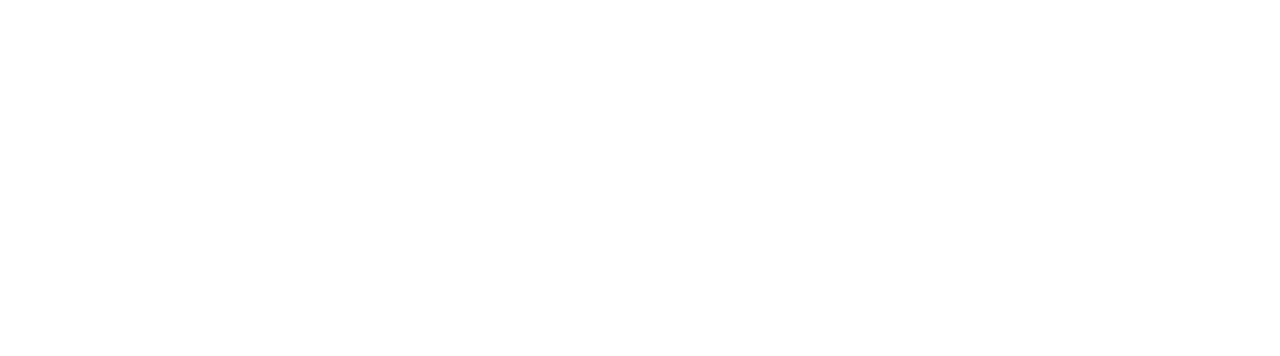
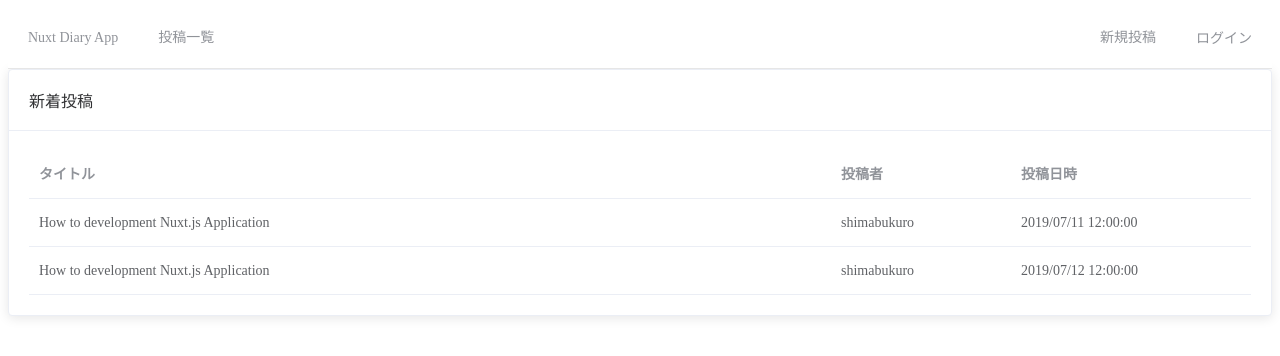
Before and after one commit to shimabukuromeg/nuxt-blog-service1, a Nuxt app: page /posts in a window 1280 px wide. Before the commit this address had no page. Shown: the top 356 px of the page. Built offline with nearby package versions, Linux system fonts and the light colour scheme.

Commit message:
[update] SECTION-028 ユーザーインターフェースの構築

```diff
--- /dev/null
+++ b/app/assets/common.css
@@ -0,0 +1,51 @@
+html {
+  font-size: 16px;
+  word-spacing: 1px;
+  -ms-text-size-adjust: 100%;
+  -webkit-text-size-adjust: 100%;
+  -moz-osx-font-smoothing: grayscale;
+  -webkit-font-smoothing: antialiased;
+  box-sizing: border-box;
+}
+
+*, *:before, *:after {
+  box-sizing: border-box;
+  margin: 0;
+}
+
+.wrapper {
+  background: #FAFAFA;
+  width: 100%;
+  min-height: calc(100vh - 61px);
+}
+
+.el-card {
+  flex: 1;
+}
+
+.container:not(.__nuxt-error-page) {
+  width: 96%;
+  max-width: 980px;
+  padding: 30px 0;
+  margin: 0 auto;
+  min-height: calc(100vh - 61px);
+  display: flex;
+  justify-content: center;
+  align-items: flex-start;
+}
+
+.text-left {
+  text-align: left;
+}
+
+.text-center {
+  text-align: center;
+}
+
+.text-right {
+  text-align: right;
+}
+
+p {
+  margin: 16px 0;
+}
--- /dev/null
+++ b/app/components/TheHeader.vue
@@ -0,0 +1,19 @@
+<template>
+  <el-menu mode="horizontal" :router="true">
+    <el-menu-item index="1" style="pointer-events:none;">
+      Nuxt Diary App
+    </el-menu-item>
+    <el-menu-item index="2" :route="{ path: '/posts/' }">
+      投稿一覧
+    </el-menu-item>
+
+    <no-ssr>
+      <el-menu-item index="4" style="float: right;" :route="{ path: '/' }">
+        <span>ログイン</span>
+      </el-menu-item>
+    </no-ssr>
+    <el-menu-item index="5" style="float: right" :route="{ path: '/posts/new' }">
+      新規投稿
+    </el-menu-item>
+  </el-menu>
+</template>
--- a/app/layouts/default.vue
+++ b/app/layouts/default.vue
@@ -1,55 +1,18 @@
 <template>
   <div>
-    <nuxt />
+    <TheHeader />
+    <div class="wrapper">
+      <nuxt class="container" />
+    </div>
   </div>
 </template>
 
-<style>
-html {
-  font-family: 'Source Sans Pro', -apple-system, BlinkMacSystemFont, 'Segoe UI',
-    Roboto, 'Helvetica Neue', Arial, sans-serif;
-  font-size: 16px;
-  word-spacing: 1px;
-  -ms-text-size-adjust: 100%;
-  -webkit-text-size-adjust: 100%;
-  -moz-osx-font-smoothing: grayscale;
-  -webkit-font-smoothing: antialiased;
-  box-sizing: border-box;
-}
+<script>
+  import TheHeader from '~/components/TheHeader.vue'
 
-*,
-*:before,
-*:after {
-  box-sizing: border-box;
-  margin: 0;
-}
-
-.button--green {
-  display: inline-block;
-  border-radius: 4px;
-  border: 1px solid #3b8070;
-  color: #3b8070;
-  text-decoration: none;
-  padding: 10px 30px;
-}
-
-.button--green:hover {
-  color: #fff;
-  background-color: #3b8070;
-}
-
-.button--grey {
-  display: inline-block;
-  border-radius: 4px;
-  border: 1px solid #35495e;
-  color: #35495e;
-  text-decoration: none;
-  padding: 10px 30px;
-  margin-left: 15px;
-}
-
-.button--grey:hover {
-  color: #fff;
-  background-color: #35495e;
-}
-</style>
+  export default {
+    components: {
+      TheHeader
+    }
+  }
+</script>
--- a/app/pages/index.vue
+++ b/app/pages/index.vue
@@ -1,68 +1,45 @@
 <template>
   <section class="container">
-    <div>
-      <logo />
-      <h1 class="title">
-        nuxt-blog-service1
-      </h1>
-      <h2 class="subtitle">
-        My sensational Nuxt.js project
-      </h2>
-      <div class="links">
-        <a
-          href="https://nuxtjs.org/"
-          target="_blank"
-          class="button--green"
-        >Documentation</a>
-        <a
-          href="https://github.com/nuxt/nuxt.js"
-          target="_blank"
-          class="button--grey"
-        >GitHub</a>
+    <el-card style="flex: 1">
+      <div slot="header" class="clearfix">
+        <span>ログイン</span>
       </div>
-    </div>
+      <form>
+        <div class="form-content">
+          <span>ユーザー ID</span>
+          <el-input placeholder="" v-model="formData.id" />
+        </div>
+        <div class="form-content">
+          <el-checkbox v-model="isCreateMode">アカウントを作成する</el-checkbox>
+        </div>
+        <div class="text-right">
+          <el-button type="primary">{{buttonText}}</el-button>
+        </div>
+      </form>
+    </el-card>
   </section>
 </template>
 
 <script>
-import Logo from '~/components/Logo.vue'
-
-export default {
-  components: {
-    Logo
+  export default {
+    asyncData() {
+      return {
+        isCreateMode: false,
+        formData: {
+          id: ''
+        }
+      }
+    },
+    computed: {
+      buttonText() {
+        return this.isCreateMode ? '新規登録' : 'ログイン'
+      }
+    }
   }
-}
 </script>
 
-<style>
-.container {
-  margin: 0 auto;
-  min-height: 100vh;
-  display: flex;
-  justify-content: center;
-  align-items: center;
-  text-align: center;
-}
-
-.title {
-  font-family: 'Quicksand', 'Source Sans Pro', -apple-system, BlinkMacSystemFont,
-    'Segoe UI', Roboto, 'Helvetica Neue', Arial, sans-serif;
-  display: block;
-  font-weight: 300;
-  font-size: 100px;
-  color: #35495e;
-  letter-spacing: 1px;
-}
-
-.subtitle {
-  font-weight: 300;
-  font-size: 42px;
-  color: #526488;
-  word-spacing: 5px;
-  padding-bottom: 15px;
-}
-
-.links {
-  padding-top: 15px;
-}
+<style scoped>
+  .form-content {
+    margin: 16px 0;
+  }
 </style>
--- /dev/null
+++ b/app/pages/posts/index.vue
@@ -0,0 +1,64 @@
+<template>
+  <section class="container posts-page">
+    <el-card style="flex: 1">
+      <div slot="header" class="clearfix">
+        <span>新着投稿</span>
+      </div>
+      <el-table
+        :data="showPosts"
+        style="width: 100%"
+        class="table"
+      >
+        <el-table-column
+          prop="title"
+          label="タイトル">
+        </el-table-column>
+        <el-table-column
+          prop="user.id"
+          label="投稿者"
+          width="180">
+        </el-table-column>
+        <el-table-column
+          prop="created_at"
+          label="投稿日時"
+          width="240">
+        </el-table-column>
+      </el-table>
+    </el-card>
+  </section>
+</template>
+
+<script>
+  export default {
+    computed: {
+      showPosts() {
+        return [
+          {
+            id: '001',
+            title: 'How to development Nuxt.js Application',
+            body: 'テスト',
+            created_at: '2019/07/11 12:00:00',
+            user: {
+              id: 'shimabukuro'
+            }
+          },
+          {
+            id: '002',
+            title: 'How to development Nuxt.js Application',
+            body: 'テスト2',
+            created_at: '2019/07/12 12:00:00',
+            user: {
+              id: 'shimabukuro'
+            }
+          },
+        ]
+      }
+    }
+  }
+</script>
+
+<style>
+  .posts-page .el-table__row {
+    cursor: pointer;
+  }
+</style>
```
